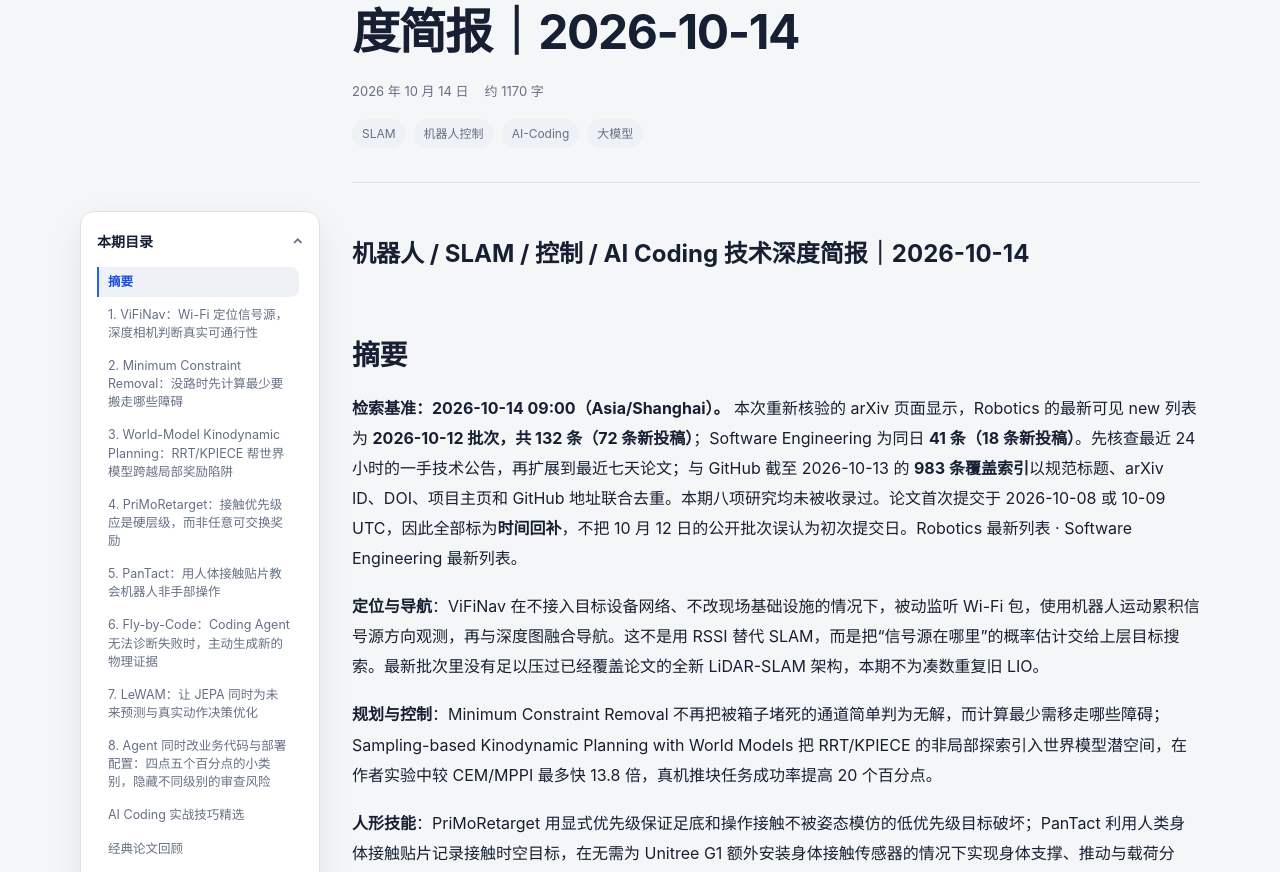
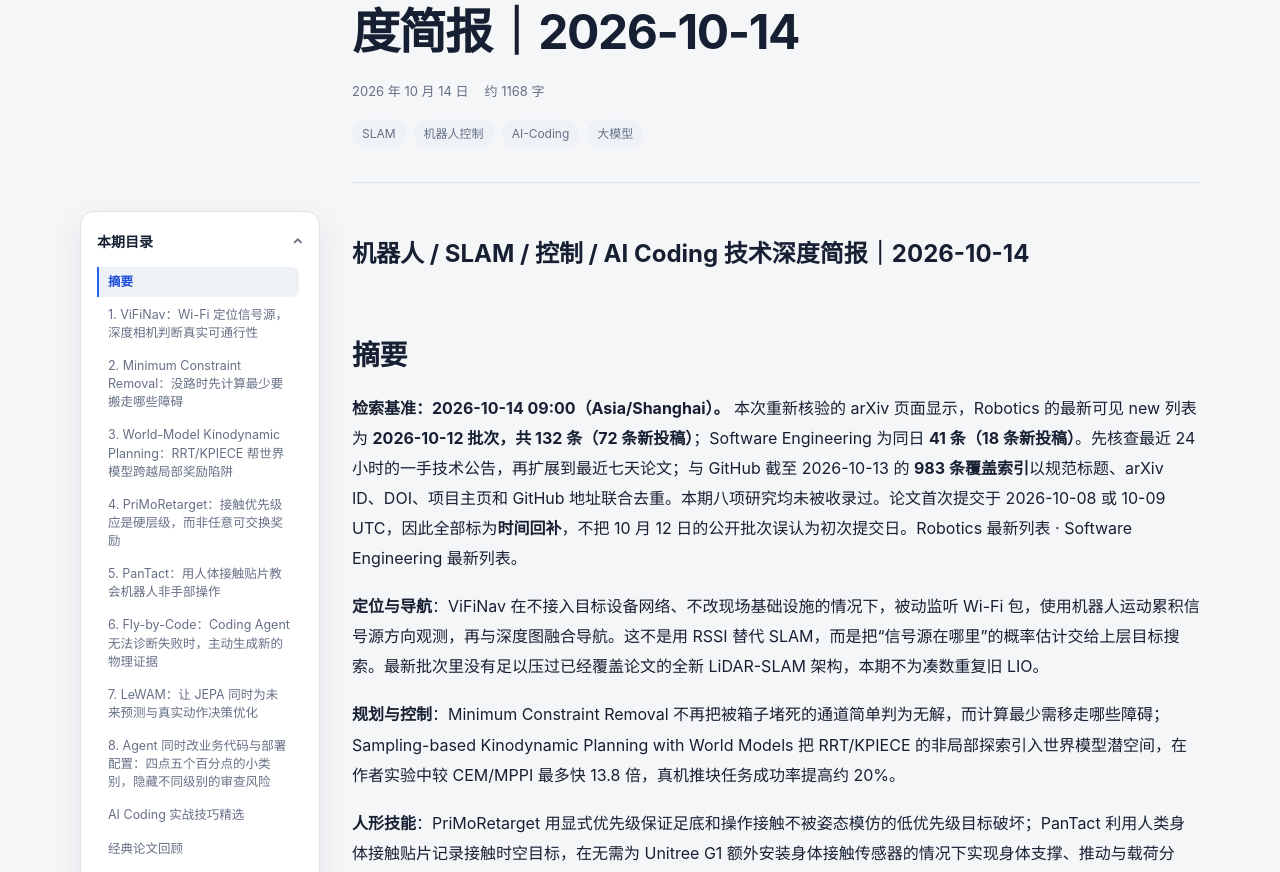
Before and after one commit to helywin/daily, a Jekyll site: the page built from _posts/2026-10-14-robotics-brief.md, in a window 1280 px wide and 1400 px high. Shown: the part 280-1152 px from the top of the window. Built offline with Jekyll 4.4.1, drawn with Linux system fonts in a browser that asks for light colours; some of the changed text lies outside the part shown.

Commit message:
docs: update robotics brief for 2026-10-14

```diff
--- a/_posts/2026-10-14-robotics-brief.md
+++ b/_posts/2026-10-14-robotics-brief.md
@@ -15,7 +15,7 @@ tags: [SLAM, 机器人控制, AI-Coding, 大模型]
 
 **定位与导航**：ViFiNav 在不接入目标设备网络、不改现场基础设施的情况下，被动监听 Wi-Fi 包，使用机器人运动累积信号源方向观测，再与深度图融合导航。这不是用 RSSI 替代 SLAM，而是把“信号源在哪里”的概率估计交给上层目标搜索。最新批次里没有足以压过已经覆盖论文的全新 LiDAR-SLAM 架构，本期不为凑数重复旧 LIO。
 
-**规划与控制**：Minimum Constraint Removal 不再把被箱子堵死的通道简单判为无解，而计算最少需移走哪些障碍；Sampling-based Kinodynamic Planning with World Models 把 RRT/KPIECE 的非局部探索引入世界模型潜空间，在作者实验中较 CEM/MPPI 最多快 13.8 倍，真机推块任务成功率提高 20 个百分点。
+**规划与控制**：Minimum Constraint Removal 不再把被箱子堵死的通道简单判为无解，而计算最少需移走哪些障碍；Sampling-based Kinodynamic Planning with World Models 把 RRT/KPIECE 的非局部探索引入世界模型潜空间，在作者实验中较 CEM/MPPI 最多快 13.8 倍，真机推块任务成功率提高约 20%。
 
 **人形技能**：PriMoRetarget 用显式优先级保证足底和操作接触不被姿态模仿的低优先级目标破坏；PanTact 利用人类身体接触贴片记录接触时空目标，在无需为 Unitree G1 额外安装身体接触传感器的情况下实现身体支撑、推动与载荷分担。
 
@@ -117,7 +117,7 @@ RRT 更偏向最近节点的空间扩展，KPIECE 借投影空间覆盖控制探
 
 ### 实验、实时性、可复现性与风险
 
-作者在四个仿真任务和真实推块实验使用现成 DINO-WM，报告成功率匹配或超过 CEM/MPPI，仿真规划耗时最多减少 13.8 倍，真实推块成功率提高 20 个百分点。数值是指定模型与算力上的结果，不意味着所有长时任务都能同等加速。当前未确认完整官方代码入口。
+作者在四个仿真任务和真实推块实验使用现成 DINO-WM，报告成功率匹配或超过 CEM/MPPI，仿真规划耗时最多减少 13.8 倍，真实推块成功率提高约 20%。数值是指定模型与算力上的结果，不意味着所有长时任务都能同等加速。当前未确认完整官方代码入口。
 
 ### 适合谁关注与工程落地启发
 
```
